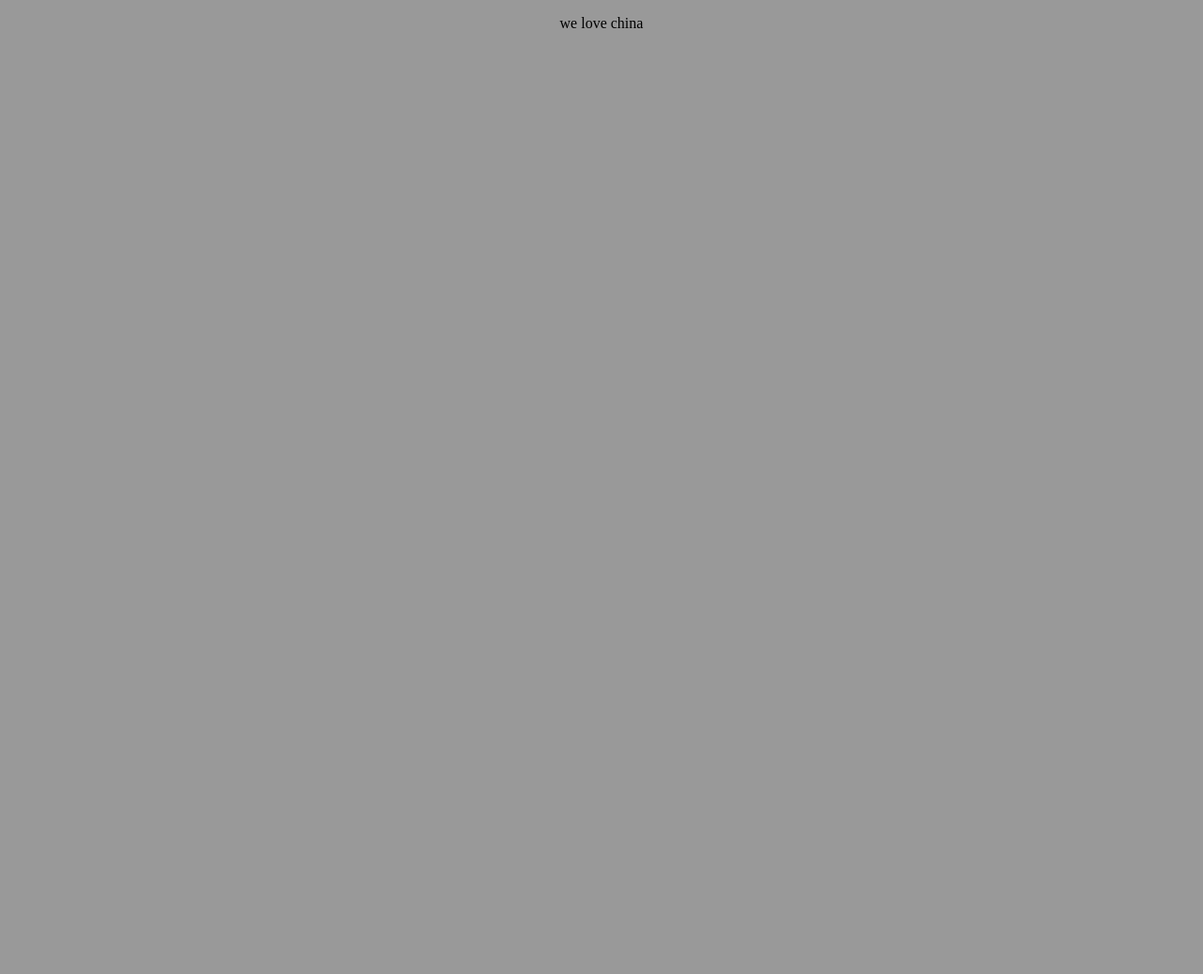
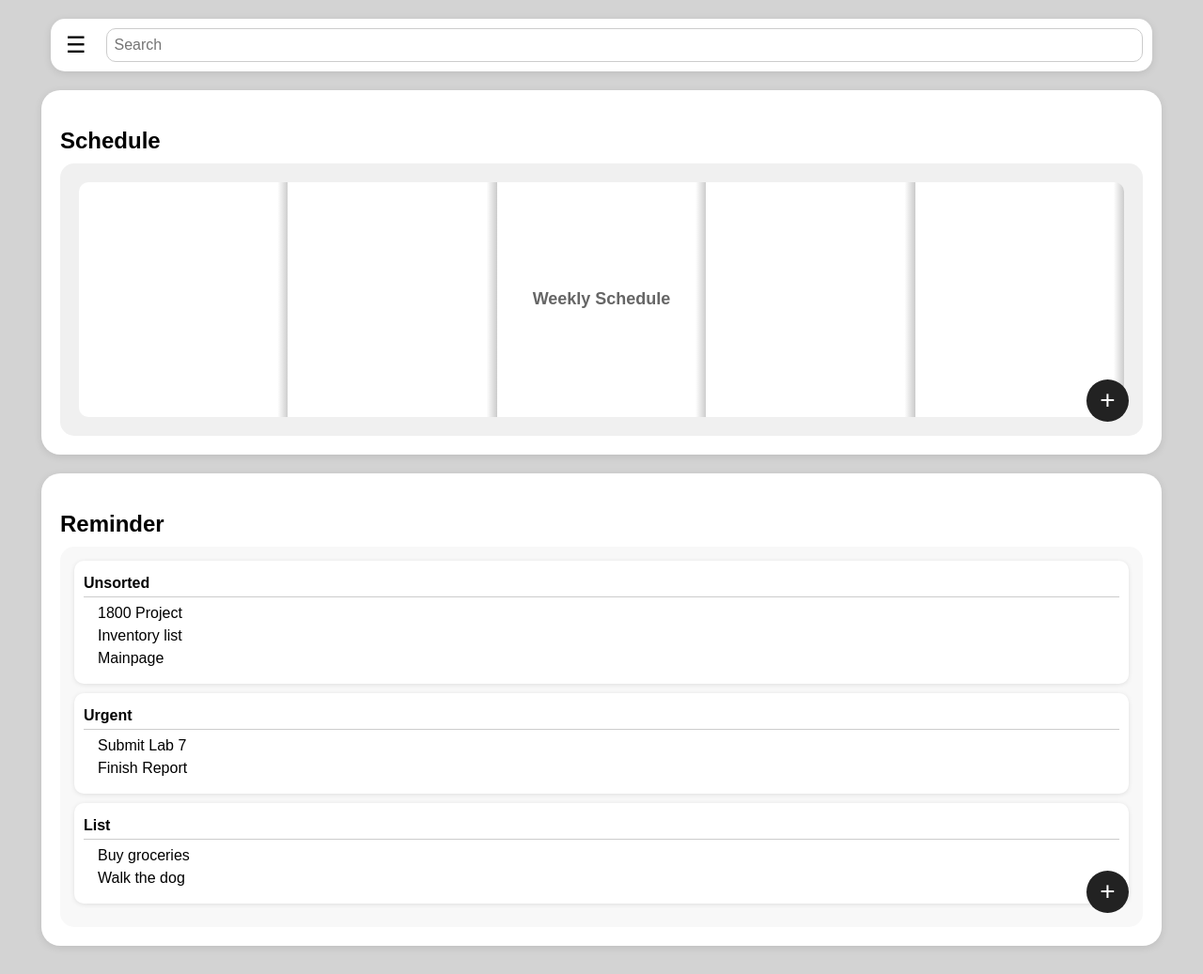
Before and after one commit to Riloax/1800_202530_BBY30, a website built with Vite: page MainPage.html in a window 1280 px wide. Shown: the whole page at 94% size. Before the commit the page ends 800 px from the top, so only its background shows below. Built offline with nearby package versions, Linux system fonts and the light colour scheme.

Commit message:
added html and css for the main page

```diff
--- /dev/null
+++ b/MainPage.css
@@ -0,0 +1,146 @@
+/* General Page Layout */
+body {
+  font-family: Arial, sans-serif;
+  background-color: #d3d3d3;
+  margin: 0;
+  padding: 0;
+  display: flex;
+  flex-direction: column;
+  align-items: center;
+}
+
+/* Navbar */
+.navbar {
+  background-color: #fff;
+  width: 90%;
+  margin-top: 20px;
+  padding: 10px;
+  border-radius: 15px;
+  display: flex;
+  align-items: center;
+  justify-content: flex-start;
+  box-shadow: 0 2px 8px rgba(0,0,0,0.1);
+}
+
+.burger {
+  font-size: 24px;
+  background: none;
+  border: none;
+  cursor: pointer;
+  margin-right: 15px;
+}
+
+.search-bar {
+  flex-grow: 1;
+  padding: 8px;
+  border-radius: 10px;
+  border: 1px solid #ccc;
+  font-size: 16px;
+}
+
+/* Schedule Section */
+.schedule-section {
+  background-color: #fff;
+  width: 90%;
+  border-radius: 20px;
+  padding: 20px;
+  margin-top: 20px;
+  box-shadow: 0 2px 8px rgba(0,0,0,0.1);
+  position: relative;
+}
+
+.schedule-section h2 {
+  margin-bottom: 10px;
+}
+
+.schedule-box {
+  background-color: #f0f0f0;
+  border-radius: 15px;
+  padding: 20px;
+  position: relative;
+}
+
+.calendar-placeholder {
+  height: 250px;
+  background: repeating-linear-gradient(
+    90deg,
+    #fff,
+    #fff 19%,
+    #ccc 20%
+  );
+  border-radius: 10px;
+  display: flex;
+  align-items: center;
+  justify-content: center;
+  color: #666;
+  font-weight: bold;
+  font-size: 18px;
+}
+
+/* Floating Add Button */
+.add-btn {
+  position: absolute;
+  bottom: 15px;
+  right: 15px;
+  background-color: #222;
+  color: #fff;
+  font-size: 28px;
+  border: none;
+  border-radius: 50%;
+  width: 45px;
+  height: 45px;
+  cursor: pointer;
+  transition: background 0.3s;
+}
+
+.add-btn:hover {
+  background-color: #444;
+}
+
+/* Reminder Section */
+.reminder-section {
+  background-color: #fff;
+  width: 90%;
+  border-radius: 20px;
+  padding: 20px;
+  margin-top: 20px;
+  margin-bottom: 30px;
+  box-shadow: 0 2px 8px rgba(0,0,0,0.1);
+  position: relative;
+}
+
+.reminder-section h2 {
+  margin-bottom: 10px;
+}
+
+.reminder-box {
+  background-color: #f8f8f8;
+  border-radius: 15px;
+  padding: 15px;
+  position: relative;
+}
+
+.reminder-category {
+  background-color: #fff;
+  border-radius: 10px;
+  padding: 10px;
+  margin-bottom: 10px;
+  box-shadow: 0 1px 5px rgba(0,0,0,0.1);
+}
+
+.reminder-category h3 {
+  margin: 5px 0;
+  font-size: 16px;
+  border-bottom: 1px solid #ccc;
+  padding-bottom: 5px;
+}
+
+.reminder-category ul {
+  list-style-type: none;
+  padding-left: 15px;
+  margin: 5px 0;
+}
+
+.reminder-category li {
+  padding: 3px 0;
+}
--- a/MainPage.html
+++ b/MainPage.html
@@ -1,15 +1,58 @@
 <!DOCTYPE html>
 <html lang="en">
+<head>
+  <meta charset="UTF-8" />
+  <meta name="viewport" content="width=device-width, initial-scale=1.0" />
+  <title>Main Page</title>
+  <link rel="stylesheet" href="MainPage.css" />
+</head>
+<body>
+  <!-- Navbar -->
+  <nav class="navbar">
+    <button class="burger">&#9776;</button>
+    <input type="text" placeholder="Search" class="search-bar" />
+  </nav>
 
-<head>
-    <meta charset="UTF-8" />
-    <meta name="viewport" content="width=device-width, initial-scale=1.0" />
-    <title>Todo Together</title>
-    <link rel="stylesheet" href="styles/style.css" />
-</head>
+  <!-- Schedule Section -->
+  <section class="schedule-section">
+    <h2>Schedule</h2>
+    <div class="schedule-box">
+      <!-- Placeholder calendar image -->
+      <div class="calendar-placeholder">
+        <p>Weekly Schedule</p>
+      </div>
+      <button class="add-btn">+</button>
+    </div>
+  </section>
 
-<body>
-<p>we love china</p>
+  <!-- Reminder Section -->
+  <section class="reminder-section">
+    <h2>Reminder</h2>
+    <div class="reminder-box">
+      <div class="reminder-category">
+        <h3>Unsorted</h3>
+        <ul>
+          <li>1800 Project</li>
+          <li>Inventory list</li>
+          <li>Mainpage</li>
+        </ul>
+      </div>
+      <div class="reminder-category">
+        <h3>Urgent</h3>
+        <ul>
+          <li>Submit Lab 7</li>
+          <li>Finish Report</li>
+        </ul>
+      </div>
+      <div class="reminder-category">
+        <h3>List</h3>
+        <ul>
+          <li>Buy groceries</li>
+          <li>Walk the dog</li>
+        </ul>
+      </div>
+      <button class="add-btn">+</button>
+    </div>
+  </section>
 </body>
-
 </html>
```
